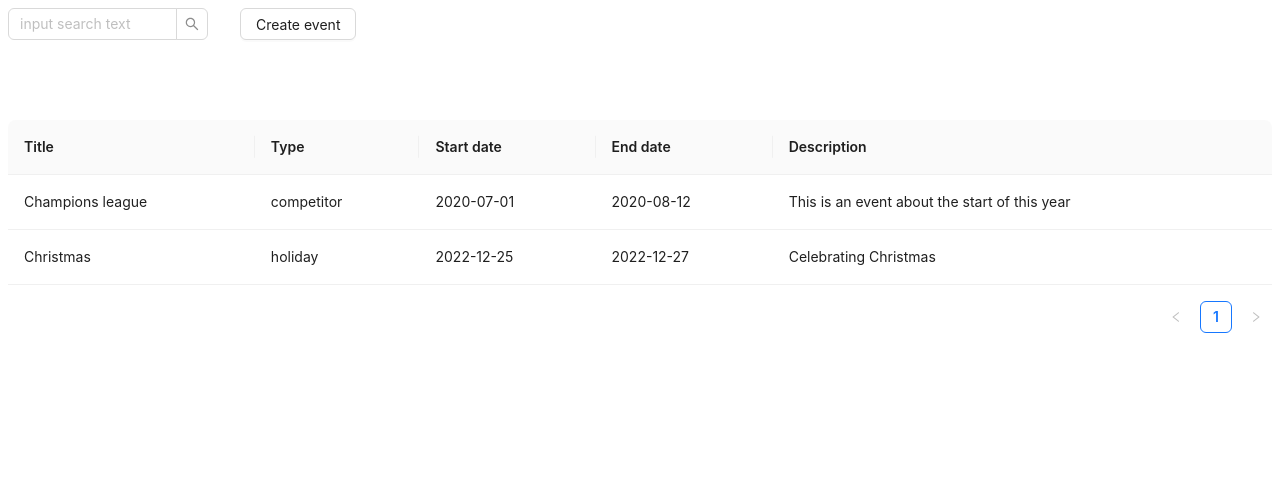
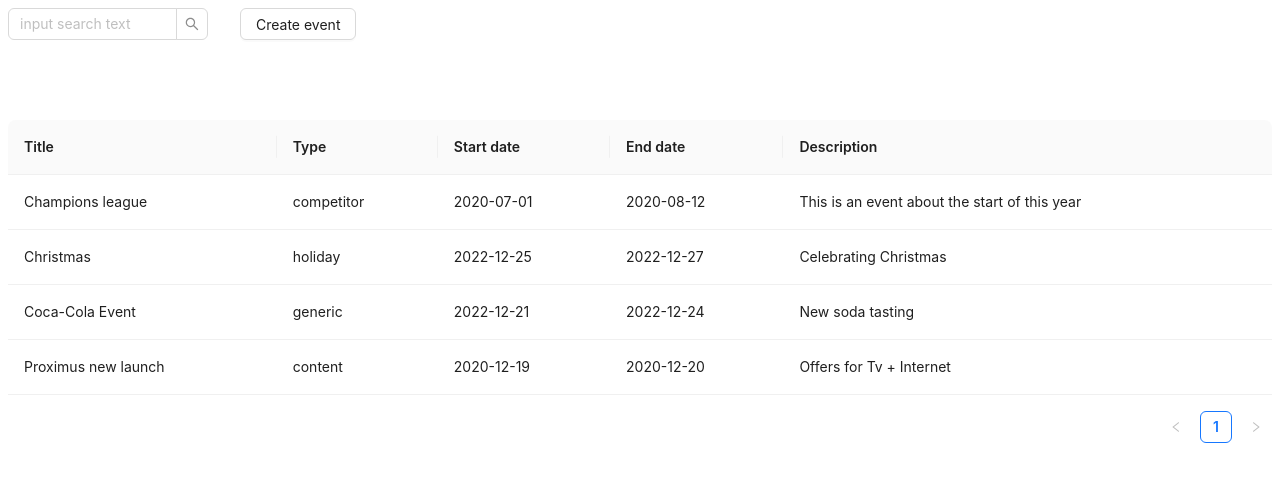
Before and after one commit to adriana-lazurca/events-planner, a React (Vite) app: page / in a window 1280 px wide. Shown: the top 482 px of the page. Built offline with nearby package versions, Linux system fonts and the light colour scheme.

Commit message:
add require property to schema

```diff
--- a/src/data.ts
+++ b/src/data.ts
@@ -17,4 +17,20 @@ export const data: Event[] = [
     endDate: '2022-12-27',
     description: 'Celebrating Christmas',
   },
+  {
+    id: '3',
+    title: 'Coca-Cola Event',
+    type: 'generic',
+    startDate: '2022-12-21',
+    endDate: '2022-12-24',
+    description: 'New soda tasting',
+  },
+  {
+    id: '4',
+    title: 'Proximus new launch',
+    type: 'content',
+    startDate: '2020-12-19',
+    endDate: '2020-12-20',
+    description: 'Offers for Tv + Internet',
+  },
 ];
--- a/src/schema.ts
+++ b/src/schema.ts
@@ -11,6 +11,8 @@ export const schema: Component[] = [
     name: 'type',
     component: 'select',
     label: 'Type',
+    required: true,
+
     options: [
       {
         label: 'Generic',
@@ -26,10 +28,12 @@ export const schema: Component[] = [
     name: ['startDate', 'endDate'],
     component: 'range_picker',
     label: ['Start date', 'End date'],
+    required: true,
   },
   {
     name: 'description',
     label: 'Description',
     component: 'textarea',
+    required: false,
   },
 ];
```
Also changed, not shown: src/schemaTypes.ts (+10 -5 lines).
